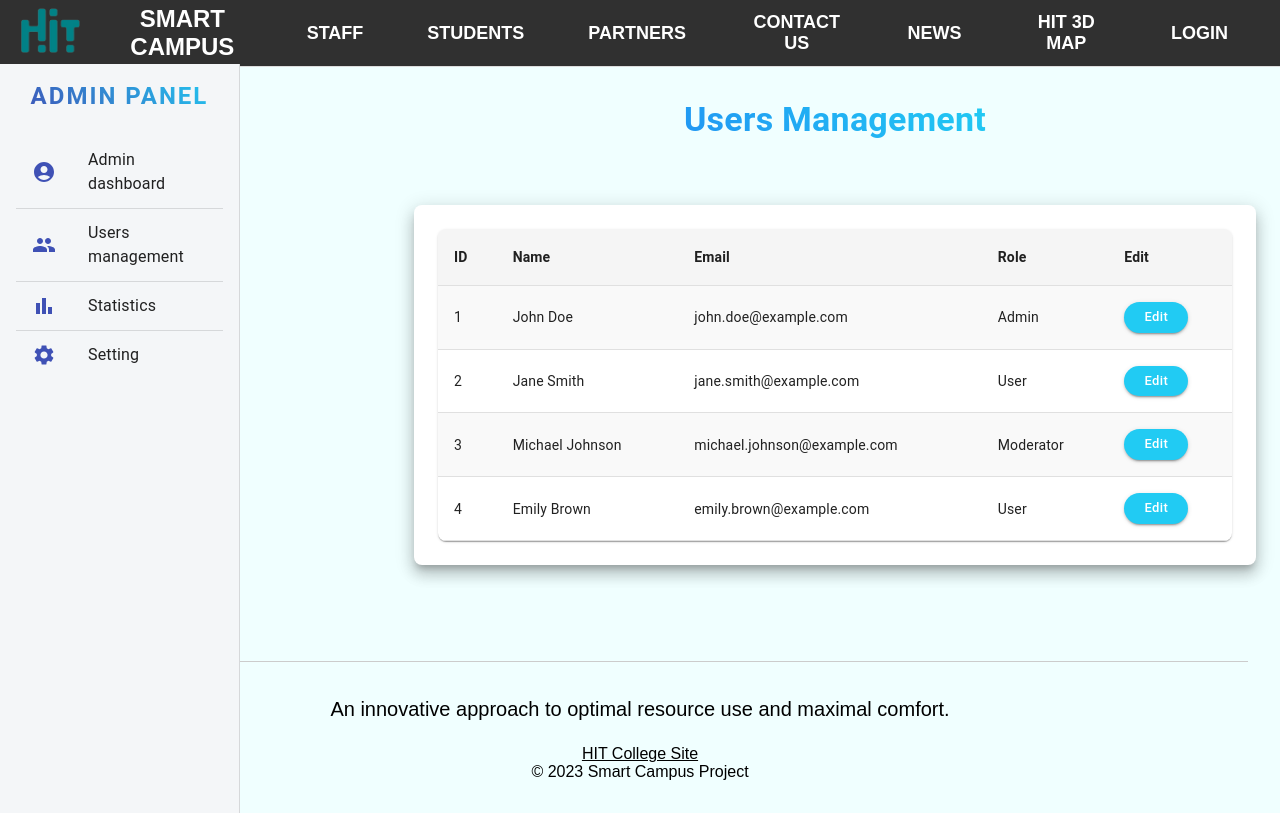
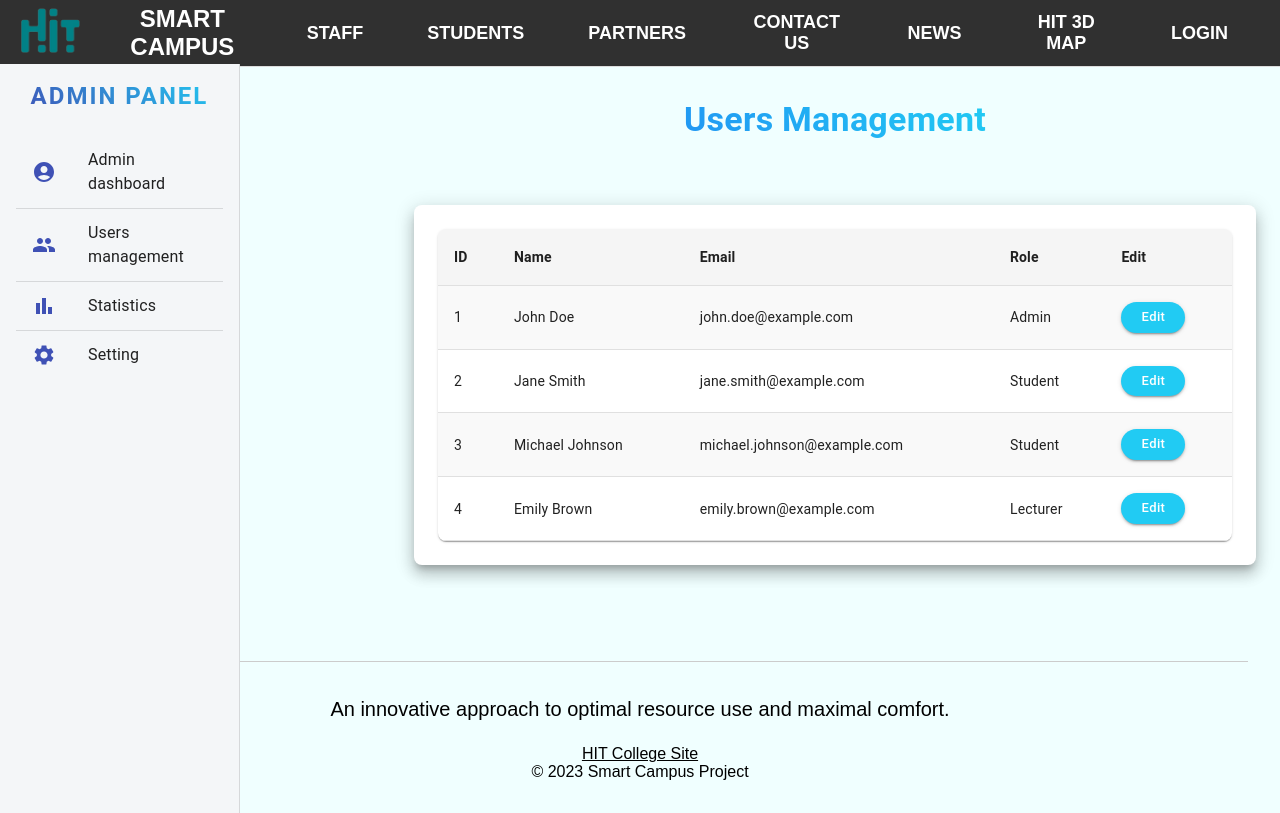
Before and after one commit to tomered/smart-campus-frontend, a React (Create React App) app: page /UsersTable in a window 1280 px wide. Built offline with nearby package versions, Linux system fonts and the light colour scheme.

Commit message:
fixed roles and charts of users roles description

```diff
--- a/src/components/screens/AdminPage/AdminDashboard.jsx
+++ b/src/components/screens/AdminPage/AdminDashboard.jsx
@@ -11,13 +11,25 @@ import InfoCard from '../../card/InfoCard';
 Chart.register(CategoryScale, LinearScale, BarElement, PointElement, LineElement, Title, Tooltip, Legend, ArcElement, RadialLinearScale);
 
 const AdminDashboard = () => {
+
+
+  const initialUsers = [
+    { id: 1, name: "John Doe", email: "john.doe@example.com", role: "Admin" },
+    { id: 2, name: "Jane Smith", email: "jane.smith@example.com", role: "Student" },
+    { id: 3, name: "Michael Johnson", email: "michael.johnson@example.com", role: "Student" },
+    { id: 4, name: "Emily Brown", email: "emily.brown@example.com", role: "Lecturer" },
+  ];
+  const totalUsers = initialUsers.length;
+  const totalStudents = initialUsers.filter(user => user.role === "Student").length;
+  const totalLecturers = initialUsers.filter(user => user.role === "Lecturer").length;
+  const totalAdmins = initialUsers.filter(user => user.role === "Admin").length;
   // נתוני הגרפים (הנתונים נשארים זהים)
   const barData = {
-    labels: ['Admins', 'Moderators', 'Users', 'Guests'],
+    labels: ['Students', 'Lecturers', 'Admins'],
     datasets: [
       {
         label: 'Number of Users',
-        data: [5, 10, 60, 5],
+        data: [totalStudents,totalLecturers, totalAdmins],
         backgroundColor: ['#3f51b5', '#ff4081', '#4caf50', '#f44336'],
         borderRadius: 10,
       },
@@ -51,11 +63,11 @@ const AdminDashboard = () => {
   };
 
   const pieData = {
-    labels: ['Admin', 'Moderator', 'User', 'Guest'],
+    labels: ['Students', 'Lecturers', 'Admins'],
     datasets: [
       {
         label: 'User Roles Distribution',
-        data: [10, 15, 55, 20],
+        dadata: [totalStudents,totalLecturers, totalAdmins],
         backgroundColor: ['#3f51b5', '#ff4081', '#4caf50', '#f44336'],
       },
     ],
@@ -130,7 +142,7 @@ const AdminDashboard = () => {
         {/* כרטיסי מידע מהירים */}
         <Grid container spacing={4} sx={{ width: '100%', mb: 4 }}>
           <Grid item xs={12} md={4}>
-            <InfoCard title="Total Users" value="89" bgColor="#3f51b5" />
+            <InfoCard title="Total Users" value={totalUsers} bgColor="#3f51b5" />
           </Grid>
           <Grid item xs={12} md={4}>
             <InfoCard title="Active Users" value="56" bgColor="#4caf50" />
--- a/src/components/screens/AdminPage/AdminUsersTable.jsx
+++ b/src/components/screens/AdminPage/AdminUsersTable.jsx
@@ -25,9 +25,9 @@ const AdminUsersTable = () => {
   // רשימת משתמשים פיקטיבית
   const initialUsers = [
     { id: 1, name: "John Doe", email: "john.doe@example.com", role: "Admin" },
-    { id: 2, name: "Jane Smith", email: "jane.smith@example.com", role: "User" },
-    { id: 3, name: "Michael Johnson", email: "michael.johnson@example.com", role: "Moderator" },
-    { id: 4, name: "Emily Brown", email: "emily.brown@example.com", role: "User" },
+    { id: 2, name: "Jane Smith", email: "jane.smith@example.com", role: "Student" },
+    { id: 3, name: "Michael Johnson", email: "michael.johnson@example.com", role: "Student" },
+    { id: 4, name: "Emily Brown", email: "emily.brown@example.com", role: "Lecturer" },
   ];
 
   const [users, setUsers] = useState(initialUsers);
```
